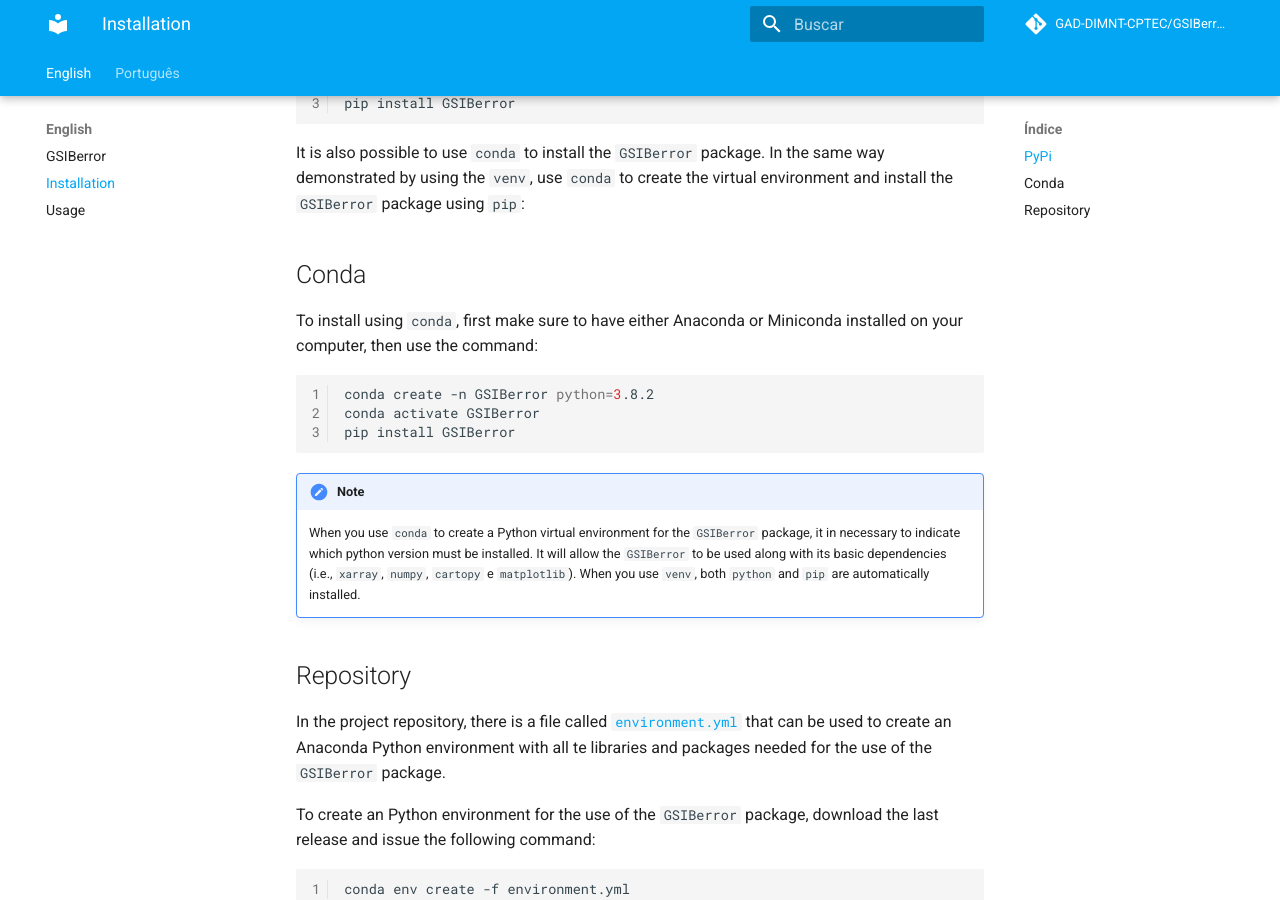
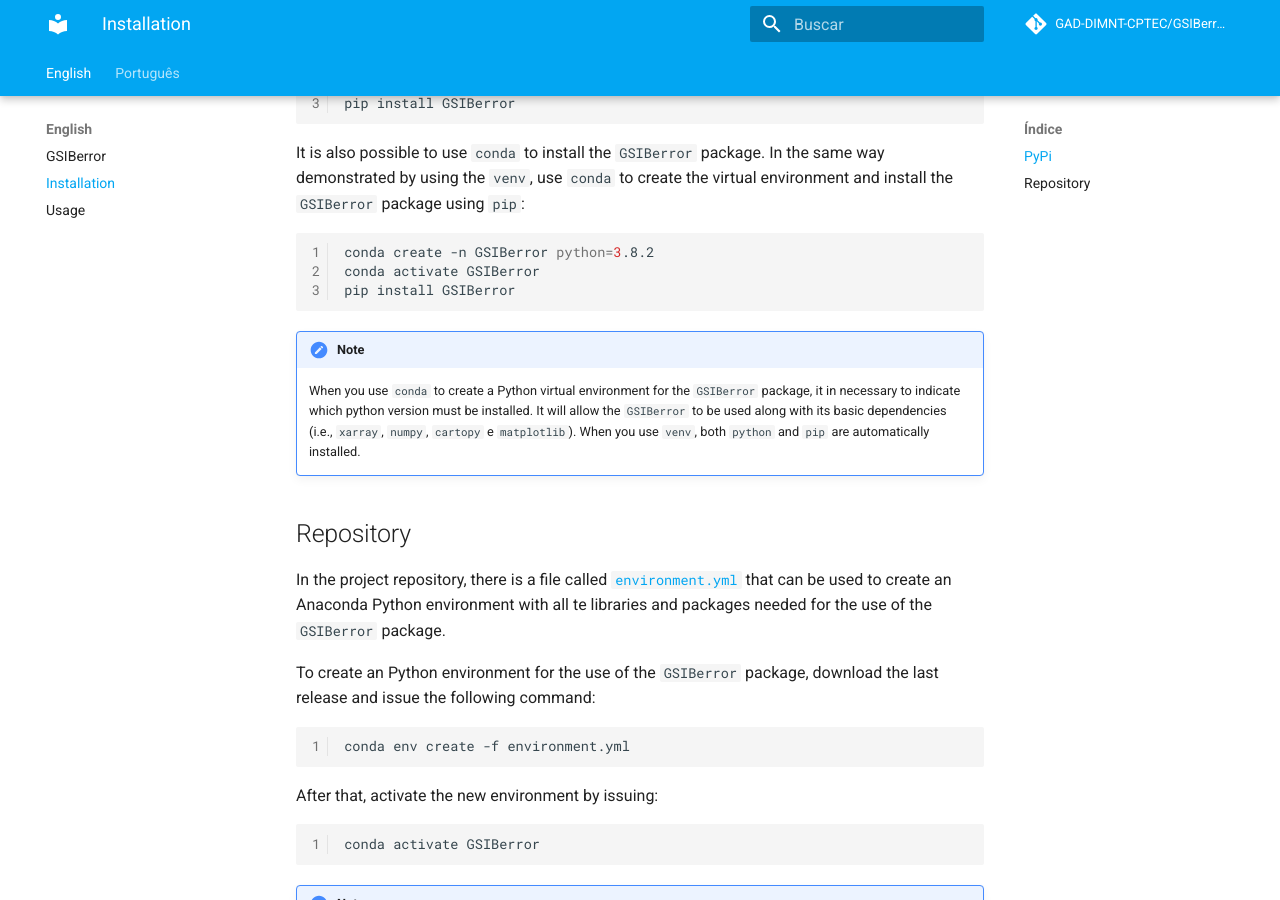
Before and after one commit to GAD-DIMNT-CPTEC/GSIBerror, an MkDocs documentation site: the page built from docs/en/install.md, in a window 1280 px wide and 900 px high, scrolled down 541 px. Built offline with MkDocs 1.6.1 and Material for MkDocs 9.7.7, drawn with Linux system fonts in a browser that asks for light colours; comment, search, counter and statistics services are not loaded.

Commit message:
Issue #9: atualizando arquivo install.md

````diff
--- a/docs/en/install.md
+++ b/docs/en/install.md
@@ -17,10 +17,6 @@ pip install GSIBerror
 ```
 
 It is also possible to use `conda` to install the `GSIBerror` package. In the same way demonstrated by using the `venv`, use `conda` to create the virtual environment and install the `GSIBerror` package using `pip`:
-
-## Conda
-
-To install using `conda`, first make sure to have either Anaconda or Miniconda installed on your computer, then use the command:
 
 ```bash linenums="1"
 conda create -n GSIBerror python=3.8.2
````
